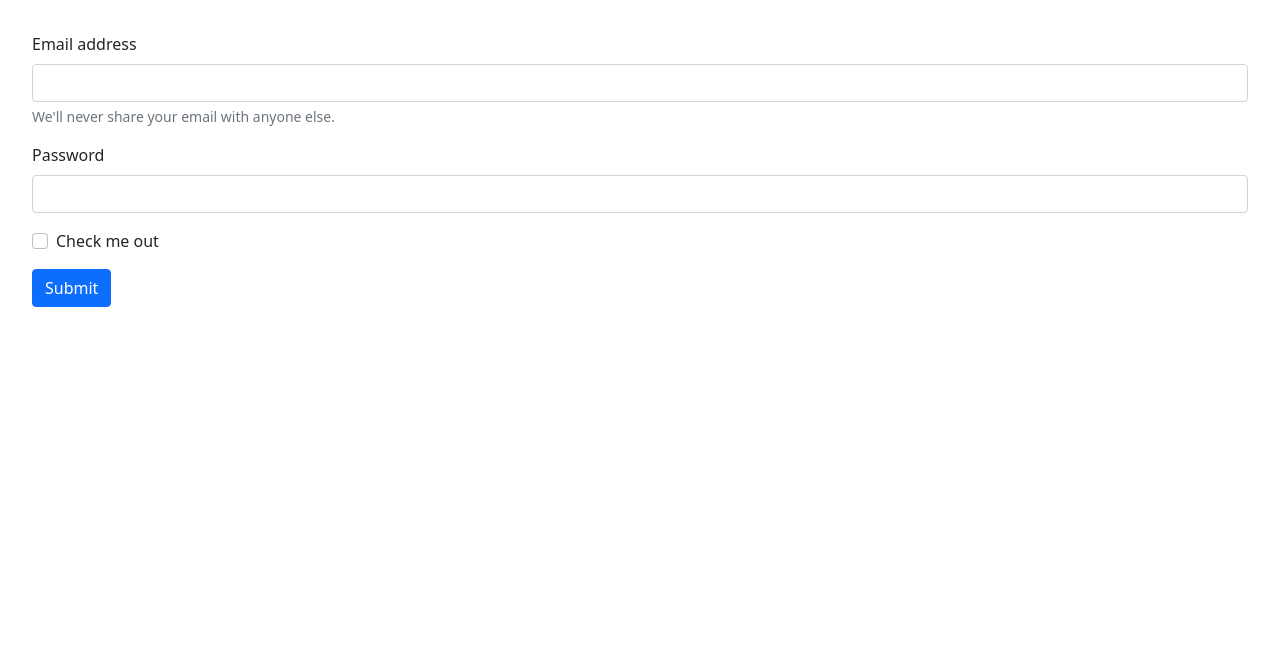
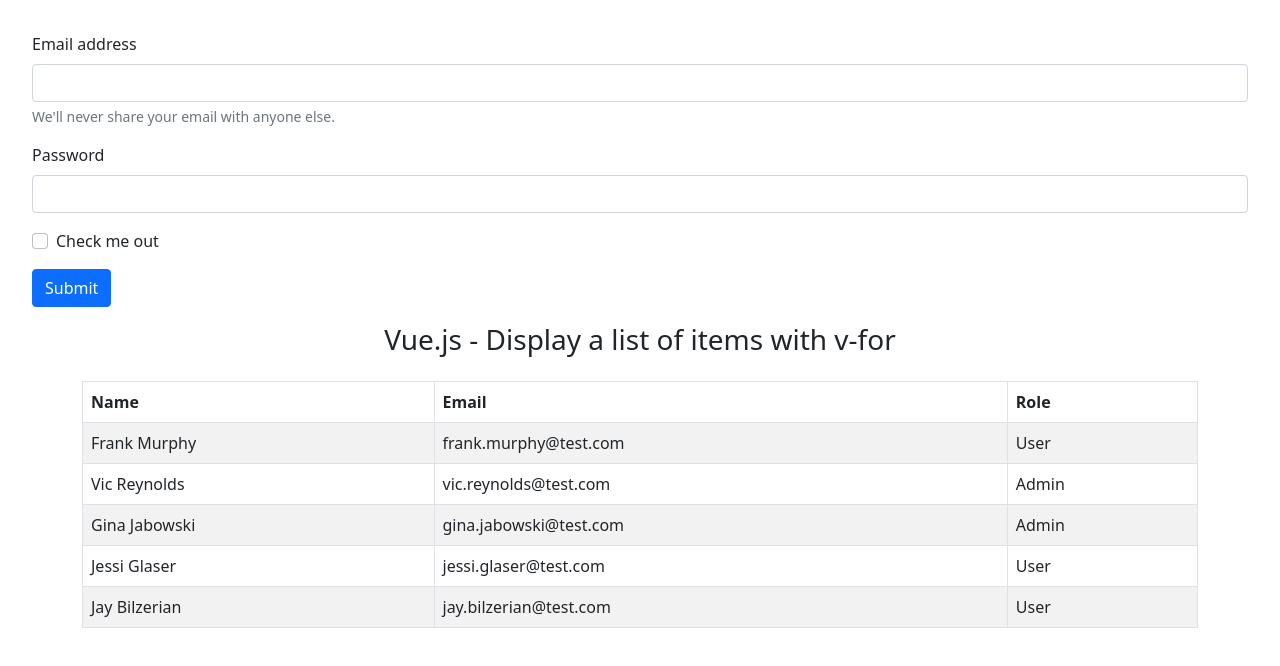
Before and after one commit to IEvilLoli/AtomSkills, a Vue app: page / in a window 1280 px wide. Shown: the top 666 px of the page. Built offline with nearby package versions, Linux system fonts and the light colour scheme.

Commit message:
delete setup

```diff
--- a/src/App.vue
+++ b/src/App.vue
@@ -1,9 +1,11 @@
 <script setup lang="ts">
 import Autorization from './components/Autorization.vue'
+import TablePage from './components/TablePage.vue'
 </script>
 
 <template>
  <Autorization></Autorization>
+ <TablePage></TablePage>
 </template>
 
 <style scoped>
--- a/src/components/HelloWorld.vue
+++ b/src/components/HelloWorld.vue
@@ -1,4 +1,4 @@
-<script setup lang="ts">
+<script lang="ts">
 defineProps<{
   msg: string
 }>()
--- a/src/components/TablePage.vue
+++ b/src/components/TablePage.vue
@@ -1,9 +1,39 @@
-<script setup lang="ts">
-
+<script lang="ts">
+export default {
+    data() {
+        return {
+            users: [
+                { firstName: 'Frank', lastName: 'Murphy', email: 'frank.murphy@test.com', role: 'User' },
+                { firstName: 'Vic', lastName: 'Reynolds', email: 'vic.reynolds@test.com', role: 'Admin' },
+                { firstName: 'Gina', lastName: 'Jabowski', email: 'gina.jabowski@test.com', role: 'Admin' },
+                { firstName: 'Jessi', lastName: 'Glaser', email: 'jessi.glaser@test.com', role: 'User' },
+                { firstName: 'Jay', lastName: 'Bilzerian', email: 'jay.bilzerian@test.com', role: 'User' }
+            ]
+        };
+    }
+};
 </script>
 
 <template>
-
+    <div class="container">
+        <h3 class="p-3 text-center">Vue.js - Display a list of items with v-for</h3>
+        <table class="table table-striped table-bordered">
+            <thead>
+                <tr>
+                    <th>Name</th>
+                    <th>Email</th>
+                    <th>Role</th>
+                </tr>
+            </thead>
+            <tbody>
+                <tr v-for="user in users" :key="user.id">
+                    <td>{{user.firstName}} {{user.lastName}}</td>
+                    <td>{{user.email}}</td>
+                    <td>{{user.role}}</td>
+                </tr>
+            </tbody>
+        </table>
+    </div>
 </template>
 
 <style scoped>
```
